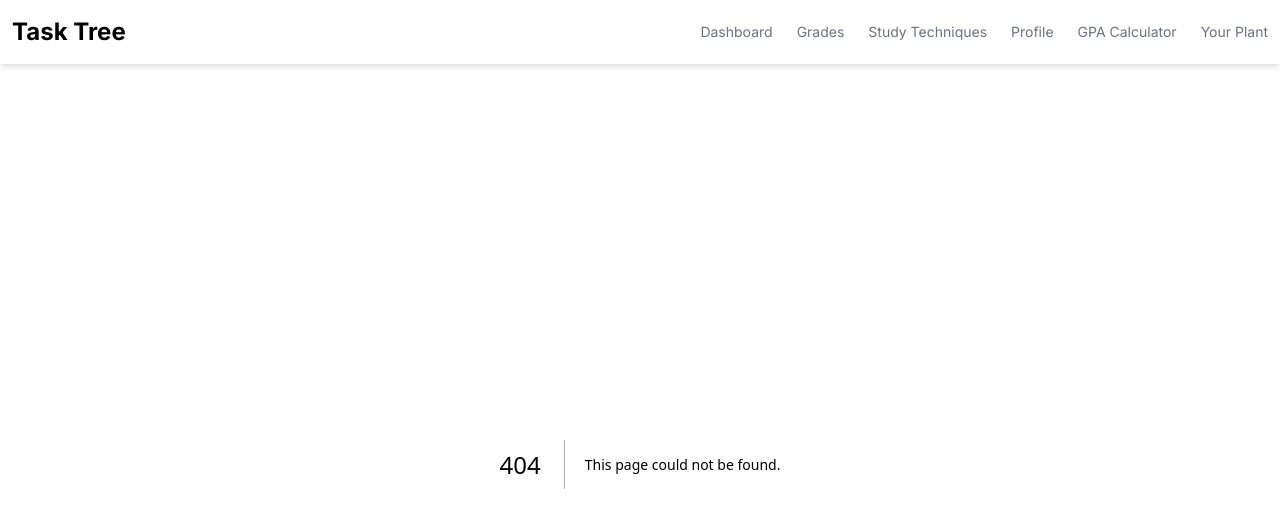
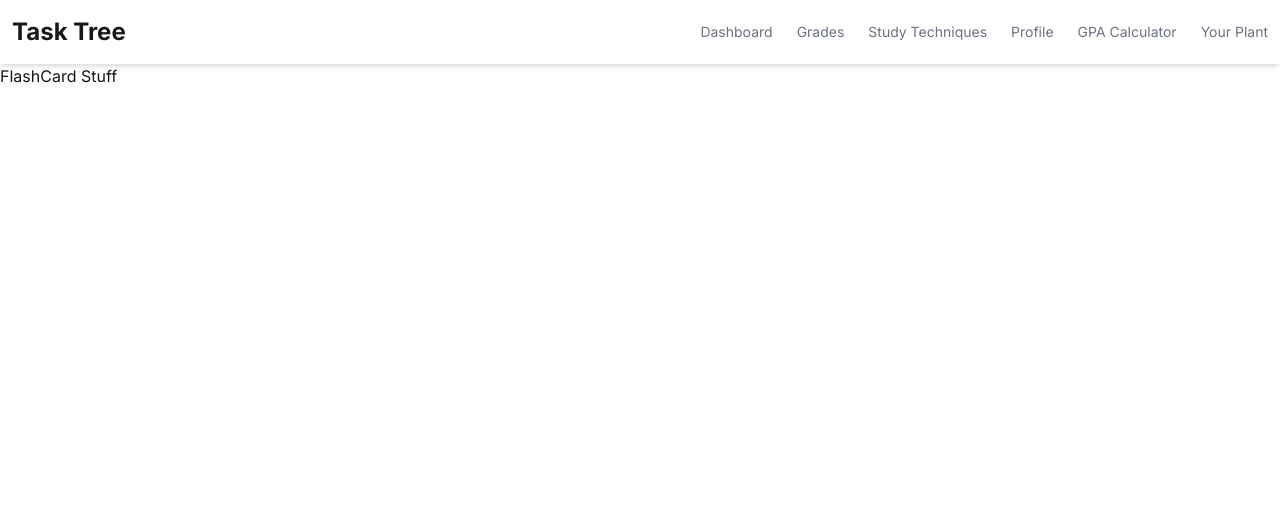
Before and after one commit to GDSC-Blink/Task-Tree, a Next.js app: page /flashcard in a window 1280 px wide. Before the commit this address had no page. Shown: the top 528 px of the page. Built offline with nearby package versions, Linux system fonts and the light colour scheme.

Commit message:
Created flashcard page and link to it on Study Techniques

```diff
--- /dev/null
+++ b/app/flashcard/page.tsx
@@ -0,0 +1,4 @@
+export default function FlashCard(){
+
+    return <h1>FlashCard Stuff</h1>
+}
--- a/app/study-techniques/page.tsx
+++ b/app/study-techniques/page.tsx
@@ -1,8 +1,12 @@
+import Link from "next/link";
+
 export default function StudyTechniques() {
     return (
       <div className="flex flex-col items-center justify-center p-8">
         <h1 className="text-2xl font-bold mb-4">Study Techniques</h1>
         <p>Explore various study techniques to boost your productivity.</p>
+        <h2><Link href="/flashcard">FlashCard Stuff</Link></h2>
       </div>
+
     )
   }
```
